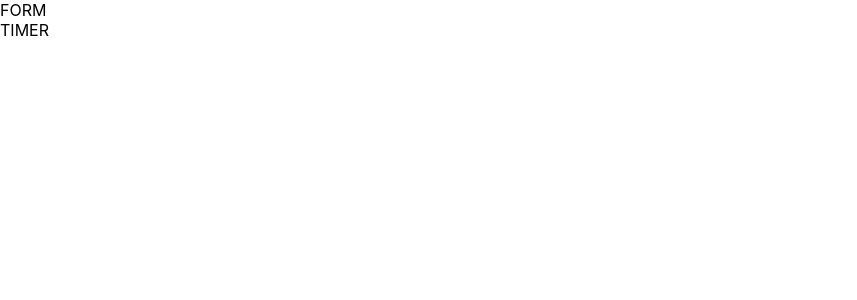
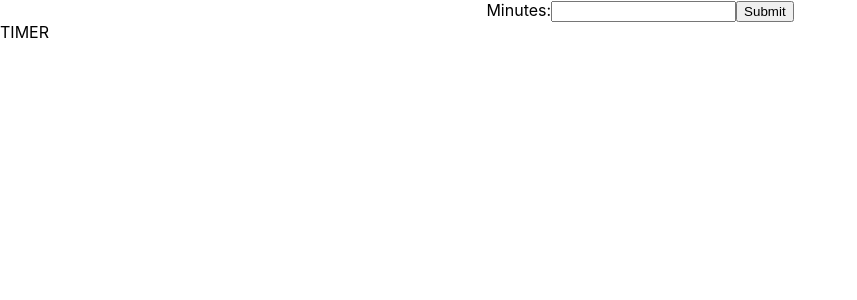
Before and after one commit to shafeenashaikh/React-Pomodoro-App, a React (Create React App) app: page / in a window 1280 px wide. Shown: the top 300 px of the page, without its empty margins (0-857 px from the left). Built offline with nearby package versions, Linux system fonts and the light colour scheme.

Commit message:
created Form container

```diff
--- a/package.json
+++ b/package.json
@@ -8,7 +8,9 @@
     "@testing-library/user-event": "^12.8.3",
     "react": "^17.0.2",
     "react-dom": "^17.0.2",
+    "react-hook-form": "^7.19.2",
     "react-scripts": "4.0.3",
+    "styled-components": "^5.3.3",
     "web-vitals": "^1.1.2"
   },
   "scripts": {
--- a/src/components/Form.jsx
+++ b/src/components/Form.jsx
@@ -1,10 +1,25 @@
 import React from 'react'
+import {useForm} from 'react-hook-form';
+import styled from 'styled-components';
+
+const Container = styled.div`
+    display:flex;
+    justify-content: center;
+`
+
+const Text = styled.p`
+   margin: 0px 0px
+`
 
 function Form() {
     return (
-        <div>
-            FORM
-        </div>
+        <Container>
+            <Text>Minutes:</Text>
+            <form>
+                <input type="number"></input>
+                <input type="submit"></input>
+            </form>
+        </Container>
     )
 }
 
```
Also changed, not shown: 1 other file (tests, documents, lock files or other folders).
